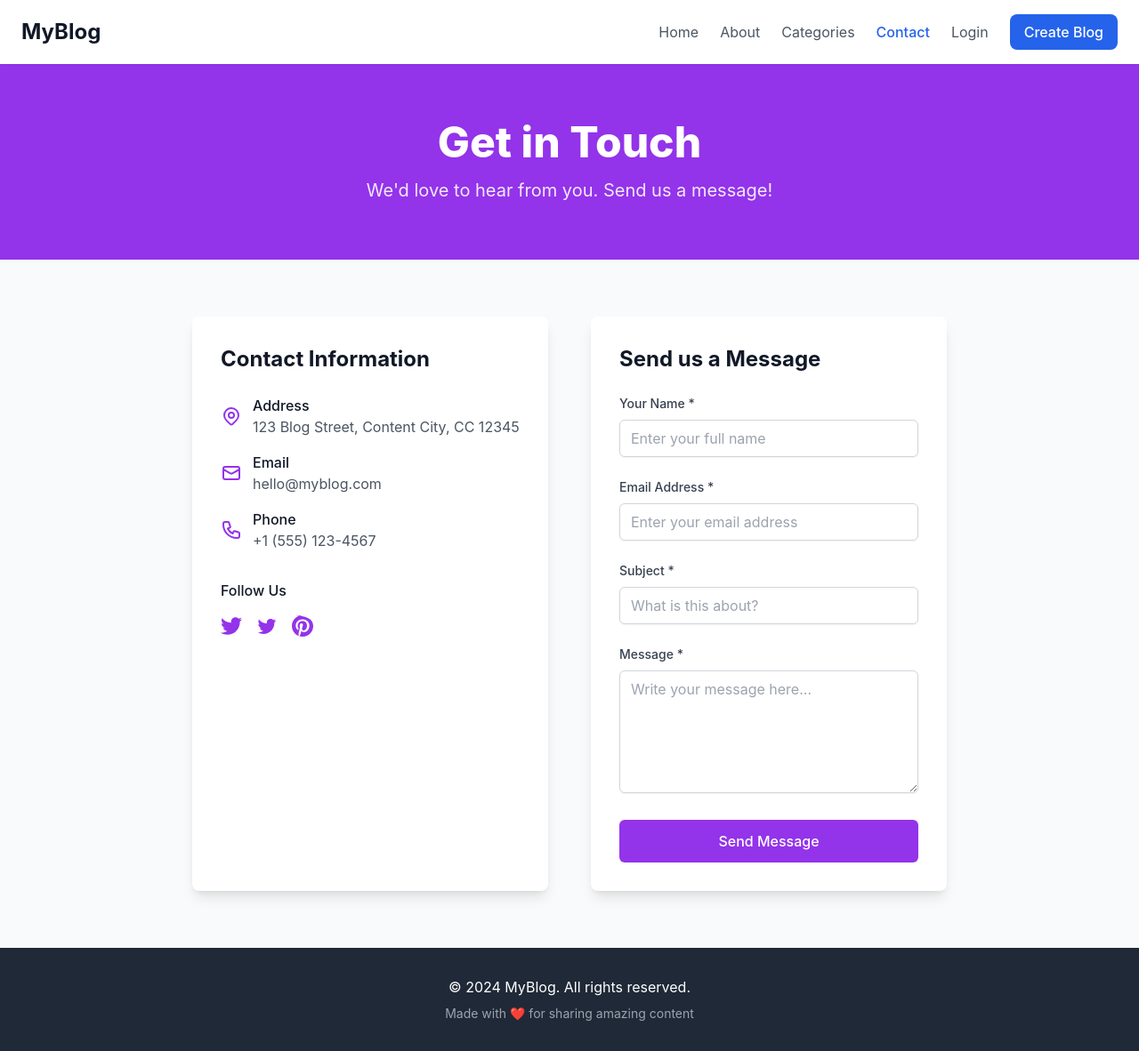
After one commit to Riteshhpawar23/Blogsite, a Django app: page /contact/ in a window 1280 px wide. The commit adds this page. Shown: the whole page at 89% size. Run offline with Django 5.2, Linux system fonts and the light colour scheme; some libraries are stand-ins or nearby versions.

Commit message:
contact form added

```diff
--- a/Templates/Categories.html
+++ b/Templates/Categories.html
@@ -28,7 +28,8 @@
                 <a href="{% url 'home' %}" class="text-gray-600 hover:text-blue-600 transition duration-300">Home</a>
                 <a href="{% url 'about' %}" class="text-gray-600 hover:text-blue-600 transition duration-300">About</a>
                 <a href="{% url 'categories' %}" class="text-blue-600 hover:text-blue-700 transition duration-300 font-medium">Categories</a>
-                <a href="#" class="text-gray-600 hover:text-blue-600 transition duration-300">Contact</a>
+                <a href="{% url 'contact' %}" class="text-gray-600 hover:text-blue-600 transition duration-300">Contact</a>
+                <a href="/admin/login/" class="text-gray-600 hover:text-blue-600 transition duration-300">Login</a>
                 <a href="{% url 'blog_list' %}" class="bg-blue-600 text-white px-4 py-2 rounded-lg hover:bg-blue-700 transition duration-300 font-medium">Create Blog</a>
             </div>
             <!-- Mobile Menu Button -->
@@ -43,7 +44,8 @@
              <a href="{% url 'home' %}" class="block text-gray-600 hover:text-blue-600 transition duration-300">Home</a>
              <a href="{% url 'about' %}" class="block text-gray-600 hover:text-blue-600 transition duration-300">About</a>
              <a href="{% url 'categories' %}" class="block text-blue-600 hover:text-blue-700 transition duration-300 font-medium">Categories</a>
-             <a href="#" class="block text-gray-600 hover:text-blue-600 transition duration-300">Contact</a>
+             <a href="{% url 'contact' %}" class="block text-gray-600 hover:text-blue-600 transition duration-300">Contact</a>
+             <a href="/admin/login/" class="block text-gray-600 hover:text-blue-600 transition duration-300">Login</a>
              <a href="{% url 'blog_list' %}" class="block bg-blue-600 text-white px-4 py-2 rounded-lg hover:bg-blue-700 transition duration-300 font-medium text-center">Create Blog</a>
         </div>
     </header>
--- a/Templates/about.html
+++ b/Templates/about.html
@@ -26,7 +26,8 @@
                 <a href="{% url 'home' %}" class="text-gray-600 hover:text-blue-600 transition duration-300">Home</a>
                 <a href="{% url 'about' %}" class="text-blue-600 hover:text-blue-700 transition duration-300 font-medium">About</a>
                 <a href="{% url 'categories' %}" class="text-gray-600 hover:text-blue-600 transition duration-300">Categories</a>
-                <a href="#" class="text-gray-600 hover:text-blue-600 transition duration-300">Contact</a>
+                <a href="{% url 'contact' %}" class="text-gray-600 hover:text-blue-600 transition duration-300">Contact</a>
+                <a href="/admin/login/" class="text-gray-600 hover:text-blue-600 transition duration-300">Login</a>
                 <a href="{% url 'blog_list' %}" class="bg-blue-600 text-white px-4 py-2 rounded-lg hover:bg-blue-700 transition duration-300 font-medium">Create Blog</a>
             </div>
             <!-- Mobile Menu Button -->
@@ -41,7 +42,8 @@
              <a href="{% url 'home' %}" class="block text-gray-600 hover:text-blue-600 transition duration-300">Home</a>
              <a href="{% url 'about' %}" class="block text-blue-600 hover:text-blue-700 transition duration-300 font-medium">About</a>
              <a href="{% url 'categories' %}" class="block text-gray-600 hover:text-blue-600 transition duration-300">Categories</a>
-             <a href="#" class="block text-gray-600 hover:text-blue-600 transition duration-300">Contact</a>
+             <a href="{% url 'contact' %}" class="block text-gray-600 hover:text-blue-600 transition duration-300">Contact</a>
+             <a href="/admin/login/" class="block text-gray-600 hover:text-blue-600 transition duration-300">Login</a>
              <a href="{% url 'blog_list' %}" class="block bg-blue-600 text-white px-4 py-2 rounded-lg hover:bg-blue-700 transition duration-300 font-medium text-center">Create Blog</a>
         </div>
     </header>
--- /dev/null
+++ b/Templates/contact.html
@@ -0,0 +1,198 @@
+{% load static %}
+<!DOCTYPE html>
+<html lang="en">
+<head>
+    <meta charset="UTF-8">
+    <meta name="viewport" content="width=device-width, initial-scale=1.0">
+    <title>Contact Us - MyBlog</title>
+    <script src="https://cdn.tailwindcss.com"></script>
+    <link rel="stylesheet" href="{% static 'styles.css' %}">
+</head>
+<body class="bg-gray-50 text-gray-900 leading-normal">
+
+    <!-- Header Section -->
+    <header class="bg-white shadow-sm sticky top-0 z-50">
+        <nav class="container mx-auto px-6 py-4 flex justify-between items-center">
+            <div>
+                <a href="{% url 'home' %}" class="text-2xl font-bold text-gray-900">MyBlog</a>
+            </div>
+            <div class="hidden md:flex items-center space-x-6">
+                <a href="{% url 'home' %}" class="text-gray-600 hover:text-blue-600 transition duration-300">Home</a>
+                <a href="{% url 'about' %}" class="text-gray-600 hover:text-blue-600 transition duration-300">About</a>
+                <a href="{% url 'categories' %}" class="text-gray-600 hover:text-blue-600 transition duration-300">Categories</a>
+                <a href="{% url 'contact' %}" class="text-blue-600 hover:text-blue-700 transition duration-300 font-medium">Contact</a>
+                <a href="/admin/login/" class="text-gray-600 hover:text-blue-600 transition duration-300">Login</a>
+                <a href="{% url 'blog_list' %}" class="bg-blue-600 text-white px-4 py-2 rounded-lg hover:bg-blue-700 transition duration-300 font-medium">Create Blog</a>
+            </div>
+            <!-- Mobile Menu Button -->
+            <div class="md:hidden">
+                <button id="menu-btn" class="text-gray-600 hover:text-gray-900 focus:outline-none">
+                    <svg class="w-6 h-6" fill="none" stroke="currentColor" viewBox="0 0 24 24" xmlns="http://www.w3.org/2000/svg"><path stroke-linecap="round" stroke-linejoin="round" stroke-width="2" d="M4 6h16M4 12h16m-7 6h7"></path></svg>
+                </button>
+            </div>
+        </nav>
+        <!-- Mobile Menu -->
+        <div id="mobile-menu" class="md:hidden hidden px-6 pb-4 space-y-2">
+             <a href="{% url 'home' %}" class="block text-gray-600 hover:text-blue-600 transition duration-300">Home</a>
+             <a href="{% url 'about' %}" class="block text-gray-600 hover:text-blue-600 transition duration-300">About</a>
+             <a href="{% url 'categories' %}" class="block text-gray-600 hover:text-blue-600 transition duration-300">Categories</a>
+             <a href="{% url 'contact' %}" class="block text-blue-600 hover:text-blue-700 transition duration-300 font-medium">Contact</a>
+             <a href="/admin/login/" class="block text-gray-600 hover:text-blue-600 transition duration-300">Login</a>
+             <a href="{% url 'blog_list' %}" class="block bg-blue-600 text-white px-4 py-2 rounded-lg hover:bg-blue-700 transition duration-300 font-medium text-center">Create Blog</a>
+        </div>
+    </header>
+
+    <!-- Main Content for Contact Page -->
+    <main>
+        <!-- Page Header -->
+        <section class="bg-purple-600 text-white py-16">
+            <div class="container mx-auto px-6 text-center">
+                <h1 class="text-4xl md:text-5xl font-extrabold">Get in Touch</h1>
+                <p class="text-lg md:text-xl text-purple-100 mt-4">We'd love to hear from you. Send us a message!</p>
+            </div>
+        </section>
+
+        <!-- Contact Form Section -->
+        <section class="py-16">
+            <div class="container mx-auto px-6 max-w-4xl">
+
+                <!-- Success Messages -->
+                {% if messages %}
+                    <div class="mb-8">
+                        {% for message in messages %}
+                            <div class="bg-green-100 border border-green-400 text-green-700 px-4 py-3 rounded mb-4">
+                                {{ message }}
+                            </div>
+                        {% endfor %}
+                    </div>
+                {% endif %}
+
+                <div class="grid md:grid-cols-2 gap-12">
+                    <!-- Contact Information -->
+                    <div class="bg-white p-8 rounded-lg shadow-lg">
+                        <h2 class="text-2xl font-bold text-gray-900 mb-6">Contact Information</h2>
+
+                        <div class="space-y-4">
+                            <div class="flex items-center">
+                                <svg class="w-6 h-6 text-purple-600 mr-3" fill="none" stroke="currentColor" viewBox="0 0 24 24">
+                                    <path stroke-linecap="round" stroke-linejoin="round" stroke-width="2" d="M17.657 16.657L13.414 20.9a1.998 1.998 0 01-2.827 0l-4.244-4.243a8 8 0 1111.314 0z"/>
+                                    <path stroke-linecap="round" stroke-linejoin="round" stroke-width="2" d="M15 11a3 3 0 11-6 0 3 3 0 016 0z"/>
+                                </svg>
+                                <div>
+                                    <h3 class="font-medium text-gray-900">Address</h3>
+                                    <p class="text-gray-600">123 Blog Street, Content City, CC 12345</p>
+                                </div>
+                            </div>
+
+                            <div class="flex items-center">
+                                <svg class="w-6 h-6 text-purple-600 mr-3" fill="none" stroke="currentColor" viewBox="0 0 24 24">
+                                    <path stroke-linecap="round" stroke-linejoin="round" stroke-width="2" d="M3 8l7.89 4.26a2 2 0 002.22 0L21 8M5 19h14a2 2 0 002-2V7a2 2 0 00-2-2H5a2 2 0 00-2 2v10a2 2 0 002 2z"/>
+                                </svg>
+                                <div>
+                                    <h3 class="font-medium text-gray-900">Email</h3>
+                                    <p class="text-gray-600">hello@myblog.com</p>
+                                </div>
+                            </div>
+
+                            <div class="flex items-center">
+                                <svg class="w-6 h-6 text-purple-600 mr-3" fill="none" stroke="currentColor" viewBox="0 0 24 24">
+                                    <path stroke-linecap="round" stroke-linejoin="round" stroke-width="2" d="M3 5a2 2 0 012-2h3.28a1 1 0 01.948.684l1.498 4.493a1 1 0 01-.502 1.21l-2.257 1.13a11.042 11.042 0 005.516 5.516l1.13-2.257a1 1 0 011.21-.502l4.493 1.498a1 1 0 01.684.949V19a2 2 0 01-2 2h-1C9.716 21 3 14.284 3 6V5z"/>
+                                </svg>
+                                <div>
+                                    <h3 class="font-medium text-gray-900">Phone</h3>
+                                    <p class="text-gray-600">+1 (555) 123-4567</p>
+                                </div>
+                            </div>
+                        </div>
+
+                        <!-- Social Media Links -->
+                        <div class="mt-8">
+                            <h3 class="font-medium text-gray-900 mb-4">Follow Us</h3>
+                            <div class="flex space-x-4">
+                                <a href="#" class="text-purple-600 hover:text-purple-700">
+                                    <svg class="w-6 h-6" fill="currentColor" viewBox="0 0 24 24">
+                                        <path d="M24 4.557c-.883.392-1.832.656-2.828.775 1.017-.609 1.798-1.574 2.165-2.724-.951.564-2.005.974-3.127 1.195-.897-.957-2.178-1.555-3.594-1.555-3.179 0-5.515 2.966-4.797 6.045-4.091-.205-7.719-2.165-10.148-5.144-1.29 2.213-.669 5.108 1.523 6.574-.806-.026-1.566-.247-2.229-.616-.054 2.281 1.581 4.415 3.949 4.89-.693.188-1.452.232-2.224.084.626 1.956 2.444 3.379 4.6 3.419-2.07 1.623-4.678 2.348-7.29 2.04 2.179 1.397 4.768 2.212 7.548 2.212 9.142 0 14.307-7.721 13.995-14.646.962-.695 1.797-1.562 2.457-2.549z"/>
+                                    </svg>
+                                </a>
+                                <a href="#" class="text-purple-600 hover:text-purple-700">
+                                    <svg class="w-6 h-6" fill="currentColor" viewBox="0 0 24 24">
+                                        <path d="M22.46 6c-.77.35-1.6.58-2.46.69.88-.53 1.56-1.37 1.88-2.38-.83.5-1.75.85-2.72 1.05C18.37 4.5 17.26 4 16 4c-2.35 0-4.27 1.92-4.27 4.29 0 .34.04.67.11.98C8.28 9.09 5.11 7.38 3 4.79c-.37.63-.58 1.37-.58 2.15 0 1.49.75 2.81 1.91 3.56-.71 0-1.37-.2-1.95-.5v.03c0 2.08 1.48 3.82 3.44 4.21a4.22 4.22 0 0 1-1.93.07 4.28 4.28 0 0 0 4 2.98 8.521 8.521 0 0 1-5.33 1.84c-.34 0-.68-.02-1.02-.06C3.44 20.29 5.7 21 8.12 21 16 21 20.33 14.46 20.33 8.79c0-.19 0-.37-.01-.56.84-.6 1.56-1.36 2.14-2.23z"/>
+                                    </svg>
+                                </a>
+                                <a href="#" class="text-purple-600 hover:text-purple-700">
+                                    <svg class="w-6 h-6" fill="currentColor" viewBox="0 0 24 24">
+                                        <path d="M12.017 0C5.396 0 .029 5.367.029 11.987c0 5.079 3.158 9.417 7.618 11.174-.105-.949-.199-2.403.041-3.439.219-.937 1.406-5.957 1.406-5.957s-.359-.72-.359-1.781c0-1.663.967-2.911 2.168-2.911 1.024 0 1.518.769 1.518 1.688 0 1.029-.653 2.567-.992 3.992-.285 1.193.6 2.165 1.775 2.165 2.128 0 3.768-2.245 3.768-5.487 0-2.861-2.063-4.869-5.008-4.869-3.41 0-5.409 2.562-5.409 5.199 0 1.033.394 2.143.889 2.72.099.12.112.225.083.402-.09.375-.293 1.199-.334 1.363-.053.225-.172.271-.402.165-1.495-.69-2.433-2.878-2.433-4.646 0-3.776 2.748-7.252 7.92-7.252 4.158 0 7.392 2.967 7.392 6.923 0 4.135-2.607 7.462-6.233 7.462-1.214 0-2.357-.629-2.75-1.378l-.748 2.853c-.271 1.043-1.002 2.35-1.492 3.146C9.57 23.812 10.763 24.009 12.017 24.009c6.624 0 11.99-5.367 11.99-11.988C24.007 5.367 18.641.001.012.017 0z"/>
+                                    </svg>
+                                </a>
+                            </div>
+                        </div>
+                    </div>
+
+                    <!-- Contact Form -->
+                    <div class="bg-white p-8 rounded-lg shadow-lg">
+                        <h2 class="text-2xl font-bold text-gray-900 mb-6">Send us a Message</h2>
+
+                        <form method="POST" class="space-y-6">
+                            {% csrf_token %}
+
+                            <div>
+                                <label for="name" class="block text-sm font-medium text-gray-700 mb-2">Your Name *</label>
+                                <input type="text" id="name" name="name" required
+                                       class="w-full px-3 py-2 border border-gray-300 rounded-md shadow-sm focus:outline-none focus:ring-purple-500 focus:border-purple-500"
+                                       placeholder="Enter your full name">
+                            </div>
+
+                            <div>
+                                <label for="email" class="block text-sm font-medium text-gray-700 mb-2">Email Address *</label>
+                                <input type="email" id="email" name="email" required
+                                       class="w-full px-3 py-2 border border-gray-300 rounded-md shadow-sm focus:outline-none focus:ring-purple-500 focus:border-purple-500"
+                                       placeholder="Enter your email address">
+                            </div>
+
+                            <div>
+                                <label for="subject" class="block text-sm font-medium text-gray-700 mb-2">Subject *</label>
+                                <input type="text" id="subject" name="subject" required
+                                       class="w-full px-3 py-2 border border-gray-300 rounded-md shadow-sm focus:outline-none focus:ring-purple-500 focus:border-purple-500"
+                                       placeholder="What is this about?">
+                            </div>
+
+                            <div>
+                                <label for="message" class="block text-sm font-medium text-gray-700 mb-2">Message *</label>
+                                <textarea id="message" name="message" rows="5" required
+                                          class="w-full px-3 py-2 border border-gray-300 rounded-md shadow-sm focus:outline-none focus:ring-purple-500 focus:border-purple-500"
+                                          placeholder="Write your message here..."></textarea>
+                            </div>
+
+                            <div>
+                                <button type="submit"
+                                        class="w-full bg-purple-600 text-white py-3 px-4 rounded-md hover:bg-purple-700 focus:outline-none focus:ring-2 focus:ring-purple-500 focus:ring-offset-2 transition duration-300 font-medium">
+                                    Send Message
+                                </button>
+                            </div>
+                        </form>
+                    </div>
+                </div>
+            </div>
+        </section>
+    </main>
+
+    <!-- Footer -->
+    <footer class="bg-gray-800 text-white py-8">
+        <div class="container mx-auto px-6 text-center">
+            <p>&copy; 2024 MyBlog. All rights reserved.</p>
+            <p class="text-gray-400 text-sm mt-2">Made with ❤️ for sharing amazing content</p>
+        </div>
+    </footer>
+
+    <!-- Mobile Menu Toggle Script -->
+    <script>
+        const menuBtn = document.getElementById('menu-btn');
+        const mobileMenu = document.getElementById('mobile-menu');
+
+        menuBtn.addEventListener('click', () => {
+            mobileMenu.classList.toggle('hidden');
+        });
+    </script>
+
+</body>
+</html>
--- a/Templates/home.html
+++ b/Templates/home.html
@@ -38,7 +38,8 @@
                 <a href="{% url 'home' %}" class="text-gray-600 hover:text-blue-600 transition duration-300 font-medium">Home</a>
                 <a href="{% url 'about' %}" class="text-gray-600 hover:text-blue-600 transition duration-300">About</a>
                 <a href="{% url 'categories' %}" class="text-gray-600 hover:text-blue-600 transition duration-300">Categories</a>
-                <a href="#" class="text-gray-600 hover:text-blue-600 transition duration-300">Contact</a>
+                <a href="{% url 'contact' %}" class="text-gray-600 hover:text-blue-600 transition duration-300">Contact</a>
+                <a href="/admin/login/" class="text-gray-600 hover:text-blue-600 transition duration-300">Login</a>
                 <a href="{% url 'blog_list' %}" class="bg-blue-600 text-white px-4 py-2 rounded-lg hover:bg-blue-700 transition duration-300 font-medium">Create Blog</a>
             </div>
             <!-- Mobile Menu Button -->
@@ -53,7 +54,8 @@
              <a href="{% url 'home' %}" class="block text-gray-600 hover:text-blue-600 transition duration-300 font-medium">Home</a>
              <a href="{% url 'about' %}" class="block text-gray-600 hover:text-blue-600 transition duration-300">About</a>
              <a href="{% url 'categories' %}" class="block text-gray-600 hover:text-blue-600 transition duration-300">Categories</a>
-             <a href="#" class="block text-gray-600 hover:text-blue-600 transition duration-300">Contact</a>
+             <a href="{% url 'contact' %}" class="block text-gray-600 hover:text-blue-600 transition duration-300">Contact</a>
+             <a href="/admin/login/" class="block text-gray-600 hover:text-blue-600 transition duration-300">Login</a>
              <a href="{% url 'blog_list' %}" class="block bg-blue-600 text-white px-4 py-2 rounded-lg hover:bg-blue-700 transition duration-300 font-medium text-center">Create Blog</a>
         </div>
     </header>
--- a/blogsite/urls.py
+++ b/blogsite/urls.py
@@ -23,5 +23,6 @@ urlpatterns = [
     path('', views.home, name='home'),
     path('about/', views.about, name='about'),
     path('categories/', views.categories, name='categories'),
+    path('contact/', views.contact, name='contact'),
     path('blog/', include('blog.urls')),
 ]
--- a/blogsite/views.py
+++ b/blogsite/views.py
@@ -1,4 +1,5 @@
 from django.shortcuts import render
+from django.contrib import messages
 
 
 def home(request):
@@ -9,6 +10,21 @@ def home(request):
 def about(request):
     """Render the about page"""
     return render(request, 'about.html')
+
 def categories(request):
     """Render the Categories page"""
     return render(request, 'categories.html')
+
+def contact(request):
+    """Render the contact page and handle form submissions"""
+    if request.method == 'POST':
+        name = request.POST.get('name')
+        email = request.POST.get('email')
+        subject = request.POST.get('subject')
+        message = request.POST.get('message')
+
+        # You can add logic here to save to database or send email
+        # For now, we'll just show a success message
+        messages.success(request, f'Thank you {name}! Your message has been received. We will get back to you soon.')
+
+    return render(request, 'contact.html')
```
